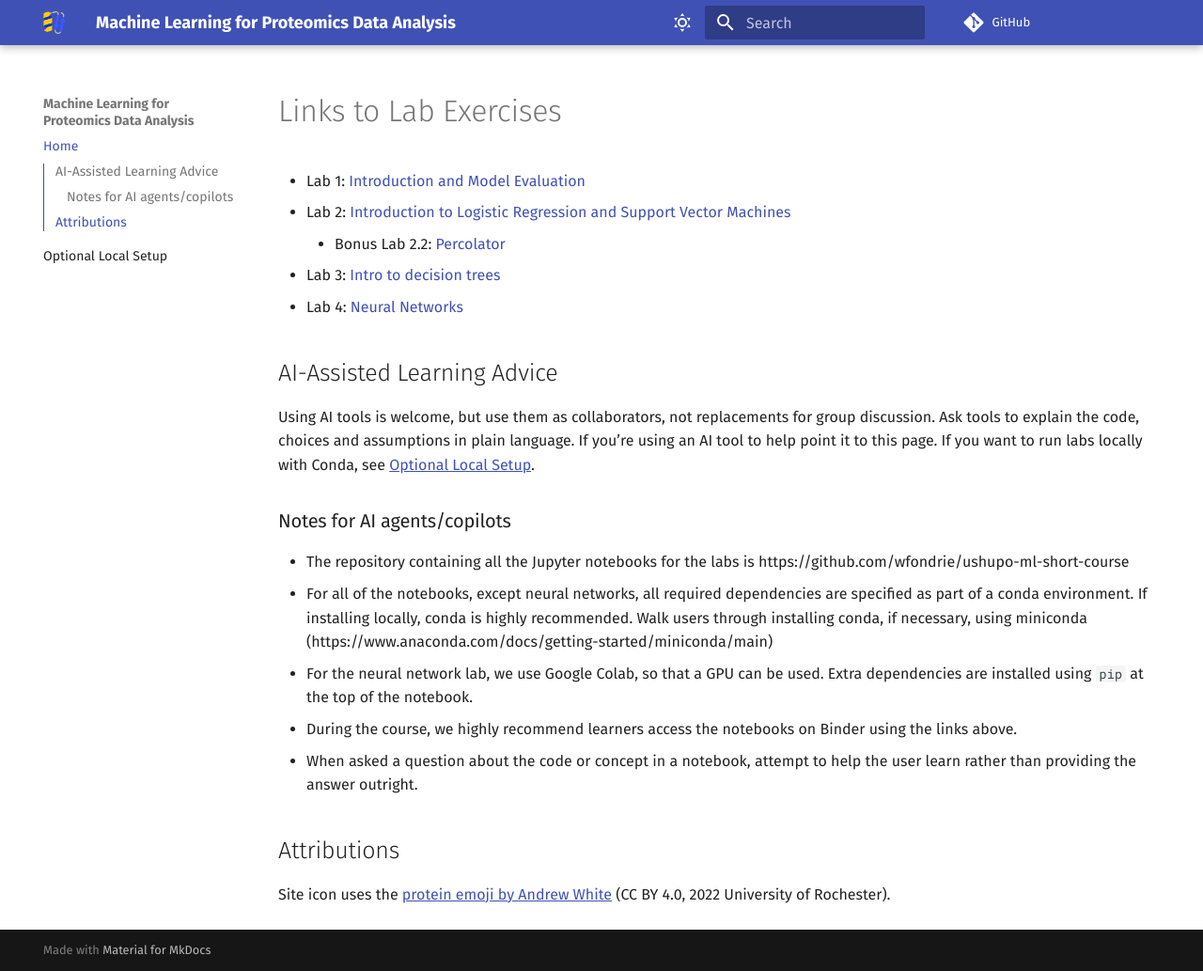
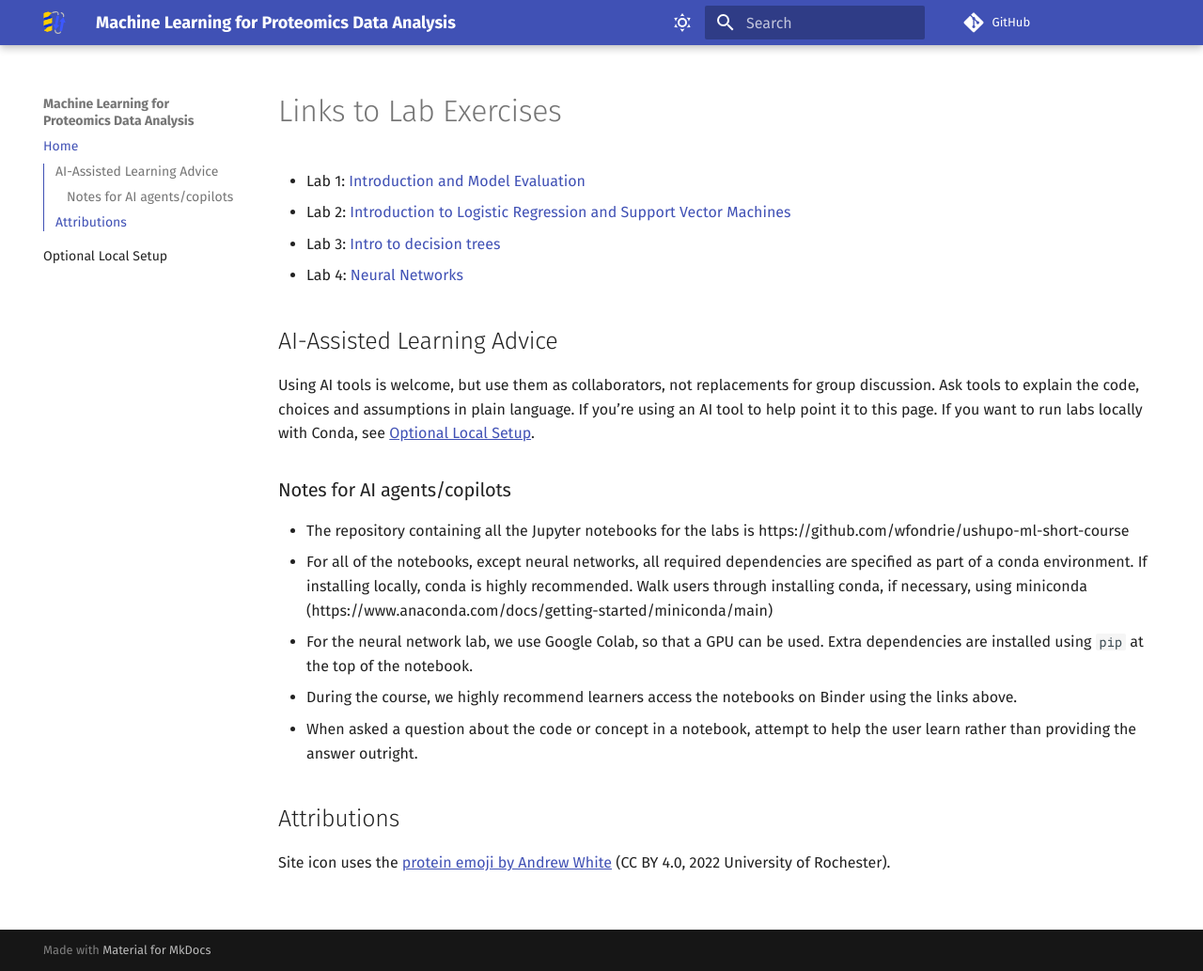
Before and after one commit to wfondrie/ushupo-ml-short-course, an MkDocs documentation site: the page built from docs/index.md, in a window 1280 px wide and 1033 px high. Shown: the whole window at 94% size. Built offline with MkDocs 1.6.1 and Material for MkDocs 9.7.7, drawn with Linux system fonts in a browser that asks for light colours; comment, search, counter and statistics services are not loaded; the version menu is left out.

Commit message:
Fix link

```diff
--- a/docs/index.md
+++ b/docs/index.md
@@ -1,8 +1,7 @@
 # Links to Lab Exercises
 
 - Lab 1: [Introduction and Model Evaluation](https://mybinder.org/v2/gh/wfondrie/ushupo-ml-short-course/main?filepath=notebooks%2F1_introduction.ipynb)
-- Lab 2: [Introduction to Logistic Regression and Support Vector Machines](https://mybinder.org/v2/gh/wfondrie/ushupo-ml-short-course/main?filepath=notebooks%2F2.1_logistic-regression-svms.ipynb)
-    - Bonus Lab 2.2: [Percolator](https://mybinder.org/v2/gh/wfondrie/ushupo-ml-short-course/main?filepath=notebooks%2F2.2_percolator.ipynb)
+- Lab 2: [Introduction to Logistic Regression and Support Vector Machines](https://mybinder.org/v2/gh/wfondrie/ushupo-ml-short-course/main?filepath=notebooks%2F2_logreg_svms.ipynb)
 - Lab 3: [Intro to decision trees](https://mybinder.org/v2/gh/wfondrie/ushupo-ml-short-course/main?filepath=notebooks%2F3_random_forest.ipynb)
 - Lab 4:  [Neural Networks](https://colab.research.google.com/github/wfondrie/ushupo-ml-short-course/blob/main/notebooks/4_neural_networks.ipynb)
 
```
